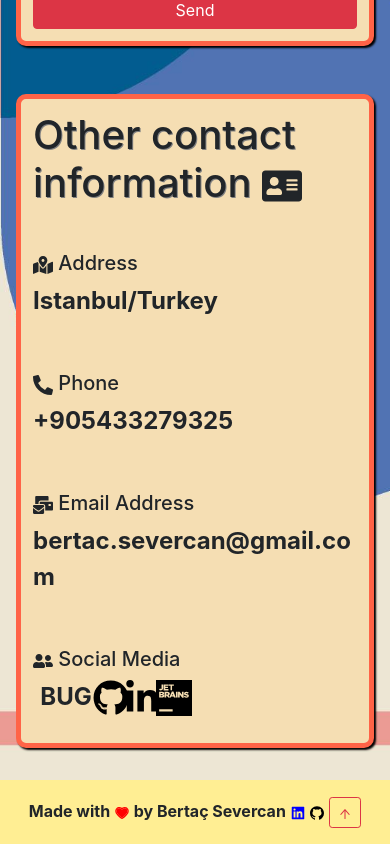
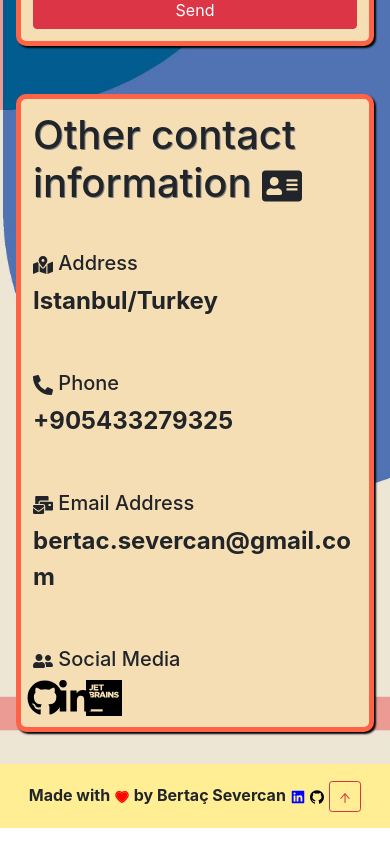
Before and after one commit to bertacsevercan/my-portfolio, a React (Create React App) app: page /contact in a window 390 px wide. Shown: the part 594-1438 px from the top of the page. Built offline with nearby package versions, Linux system fonts and the light colour scheme.

Commit message:
remove flex

```diff
--- a/src/containers/Contact/index.jsx
+++ b/src/containers/Contact/index.jsx
@@ -99,7 +99,6 @@ const Contact = () => {
               <FaUserFriends /> {t("contact.headers.head3")}
             </h5>
             <div className="social-links">
-              <p>BUG</p>
               <a
                 id="git"
                 target="_blank"
--- a/src/containers/Contact/style.css
+++ b/src/containers/Contact/style.css
@@ -137,4 +137,8 @@
   .hey {
     display: none;
   }
+
+  .social-links {
+    display: unset;
+  }
 }
```
